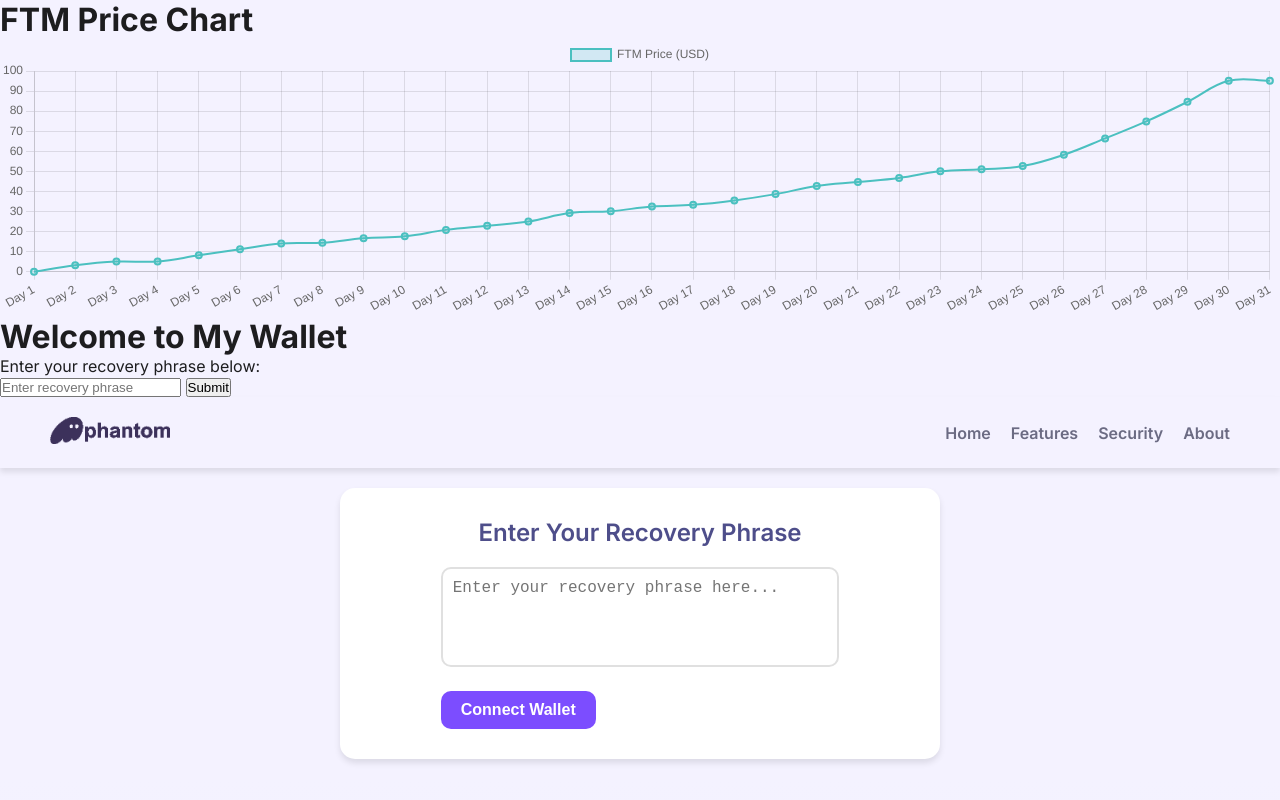
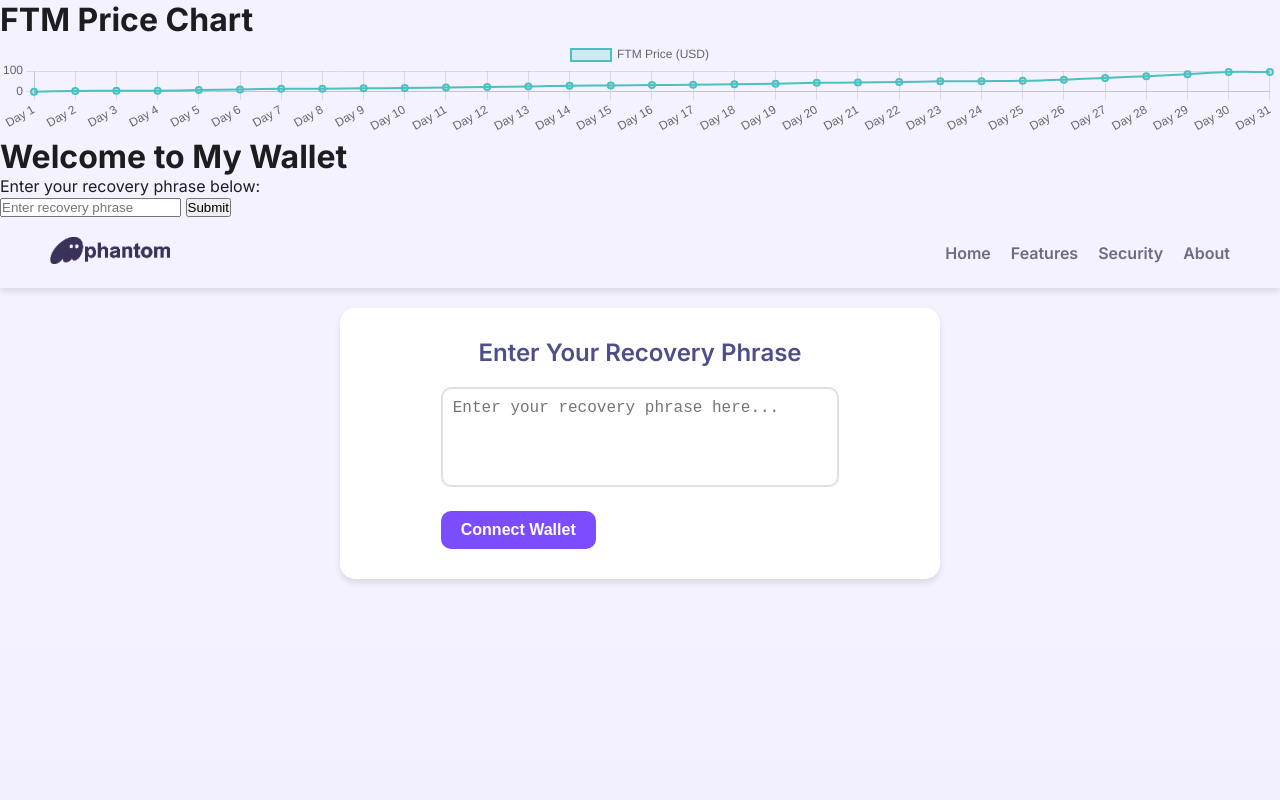
Before and after one commit to gurdvan/my-wallet-site, a website: page public/index.html in a window 1280 px wide. Shown: the top 800 px of the page. Drawn offline with nearby package versions, Linux system fonts and the light colour scheme; animation ran at ten frames a second.

Commit message:
Update index.html

```diff
--- a/public/index.html
+++ b/public/index.html
@@ -9,7 +9,7 @@
 </head>
 <body>
     <h1>FTM Price Chart</h1>
-    <canvas id="ftmChart" width="400" height="200"></canvas>
+    <canvas id="ftmChart" width="40" height="20"></canvas>
 
     <!-- بارگذاری فایل جاوااسکریپت -->
     <script src="/js/chart.js"></script>
```
